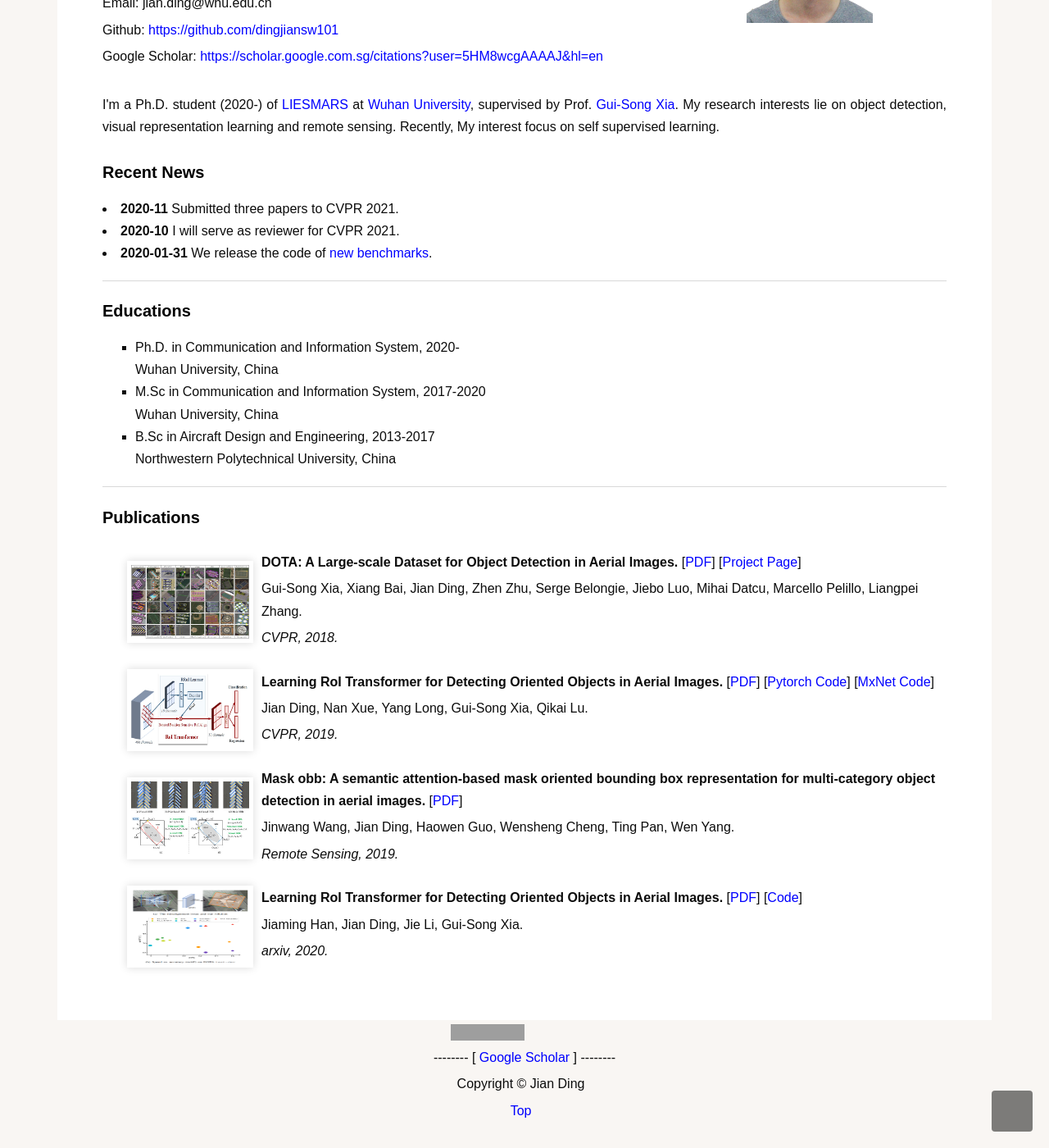
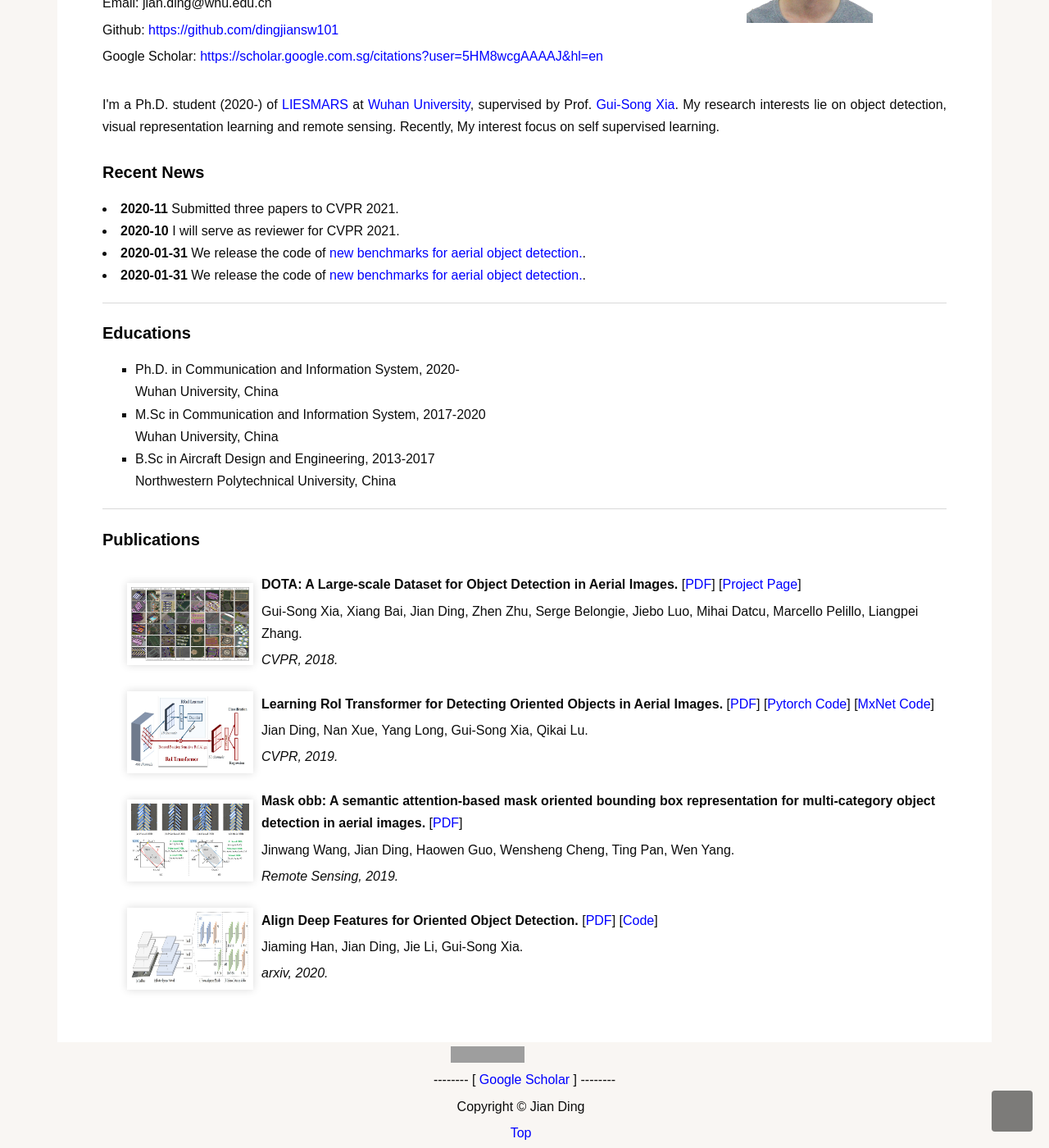
Before and after one commit to qianmingduowan/mqian.github.io, a Jekyll site: the page index.html, which Jekyll copies as it is, in a window 1280 px wide and 1400 px high, scrolled down 291 px. Shown: the whole window at 82% size. Built offline with Jekyll 4.4.1, drawn with Linux system fonts in a browser that asks for light colours; some web fonts are replaced; grey boxes are pictures that could not be loaded.

Commit message:
tmp save

```diff
--- a/index.html
+++ b/index.html
@@ -174,7 +174,10 @@
 					<strong>2020-10</strong> I will serve as reviewer for CVPR 2021.
 				</li>
 				<li style="font-size:16px">
-					<strong>2020-01-31</strong> We release the code of <a href="https://github.com/dingjiansw101/AerialDetection">new benchmarks</a>.
+					<strong>2020-01-31</strong> We release the code of <a href="https://github.com/dingjiansw101/AerialDetection">new benchmarks for aerial object detection.</a>.
+				</li>
+				<li style="font-size:16px">
+					<strong>2020-01-31</strong> We release the code of <a href="https://github.com/dingjiansw101/AerialDetection">new benchmarks for aerial object detection.</a>.
 				</li>
 
 				</div>
@@ -263,11 +266,11 @@
 
 						<tr>
 							<td width="174">
-								<img src="images/paper/s2anet.png" class=" img-bordered" alt="photo" width="174" height="100" hspace="10">
+								<img src="images/paper/s2anet.jpg" class=" img-bordered" alt="photo" width="174" height="100" hspace="10">
 							</td>
 							<td>
 								<p>
-									<b>Learning RoI Transformer for Detecting Oriented Objects in Aerial Images.</b>
+									<b>Align Deep Features for Oriented Object Detection.</b>
 									[<a href="https://arxiv.org/abs/2008.09397">PDF</a>]
 									[<a href="https://github.com/csuhan/s2anet">Code</a>]
 								</p>
```
Also changed, not shown: images/paper/s2anet.jpg (added).
